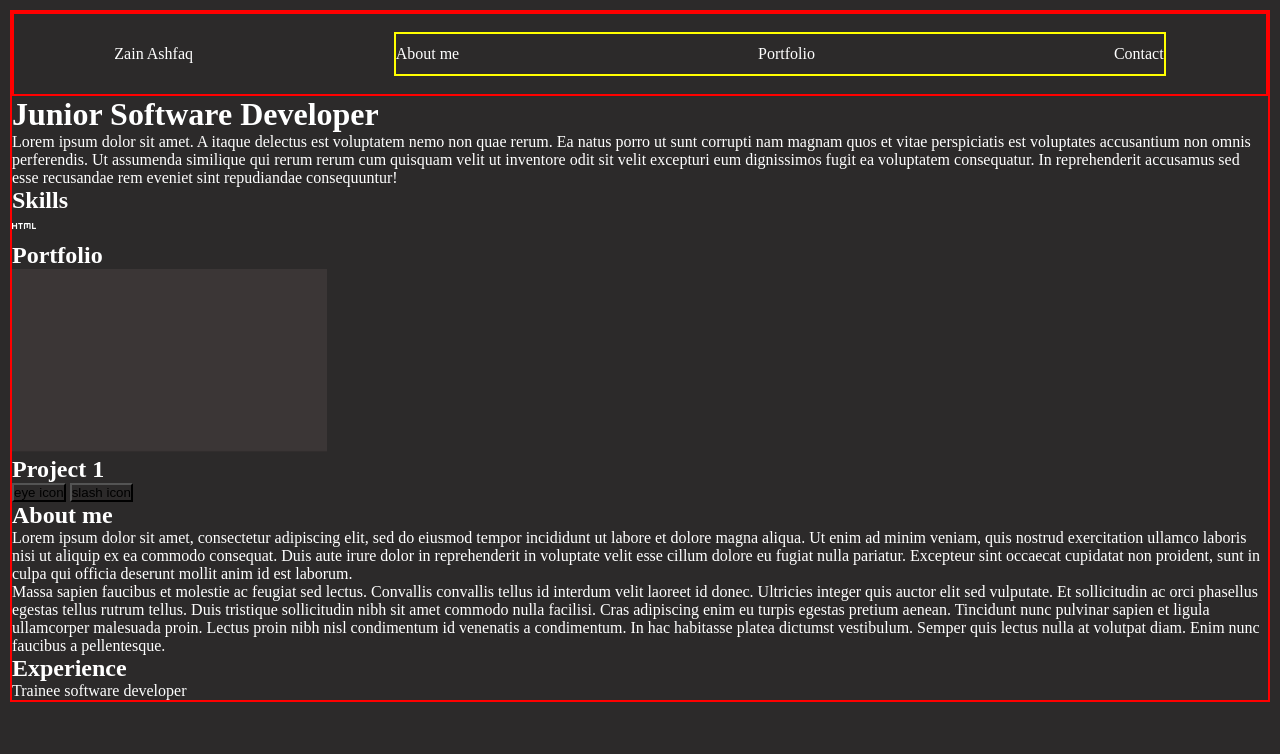
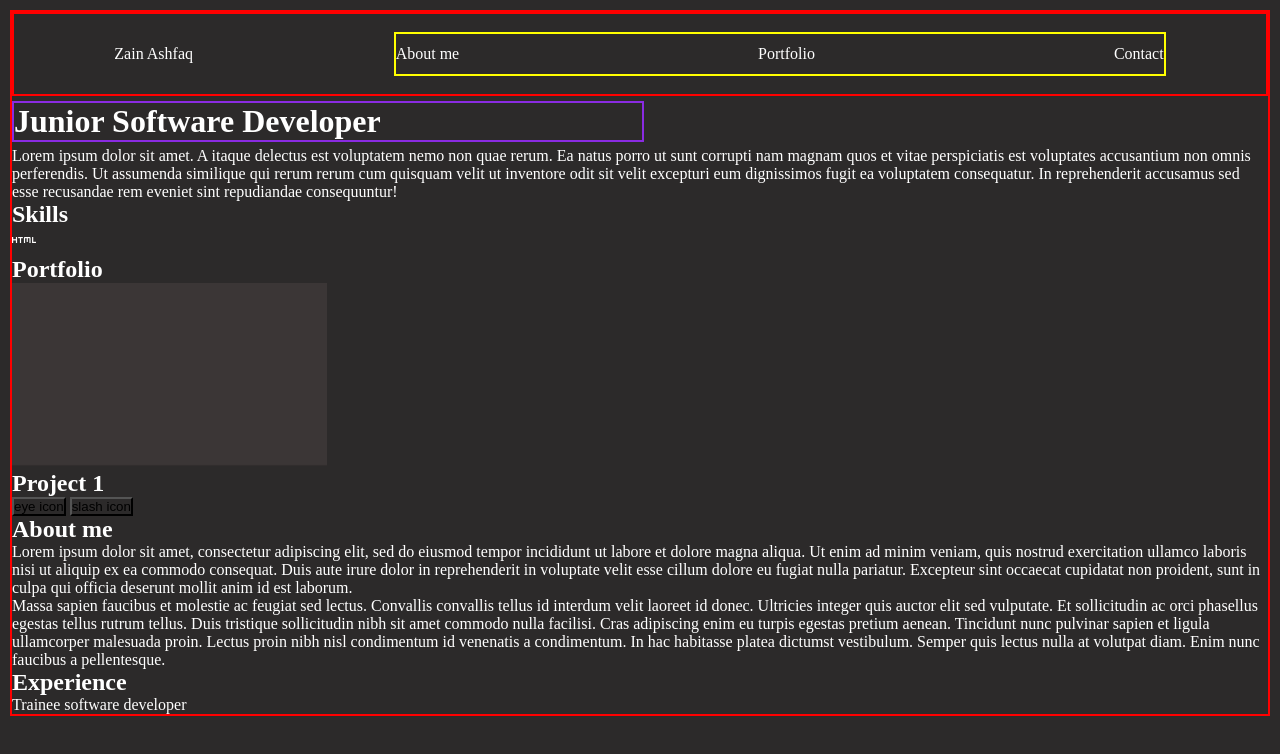
Before and after one commit to Zain-Ashfaq/Website-Portfolio, a plain HTML site: page index.html in a window 1280 px wide. Drawn offline with nearby package versions, Linux system fonts and the light colour scheme.

Commit message:
Completed styling for h1

```diff
--- a/index.html
+++ b/index.html
@@ -14,7 +14,7 @@
   <body>
     <main>
       <header>
-        <nav class="nav-bar">
+        <nav class="header__nav-bar">
           <p>Zain Ashfaq</p>
           <div class="nav-bar__options">
             <!-- <p class="nav-bar__options">MENU DROP DOWN</p> -->
--- a/main.scss
+++ b/main.scss
@@ -14,7 +14,7 @@ main {
   margin: 10px;
   color: white;
   border: 2px solid red;
-  .nav-bar {
+  .header__nav-bar {
     border: 2px solid red;
     display: flex;
     flex-direction: row;
@@ -37,4 +37,12 @@ main {
       justify-content: space-between;
     }
   }
+  .main__name-text {
+    display: flex;
+    flex-wrap: wrap;
+    max-width: 50%;
+    margin: 5px 0px;
+
+    border: 2px solid blueviolet;
+  }
 }
```
Also changed, not shown: main.css, 1 other file.
